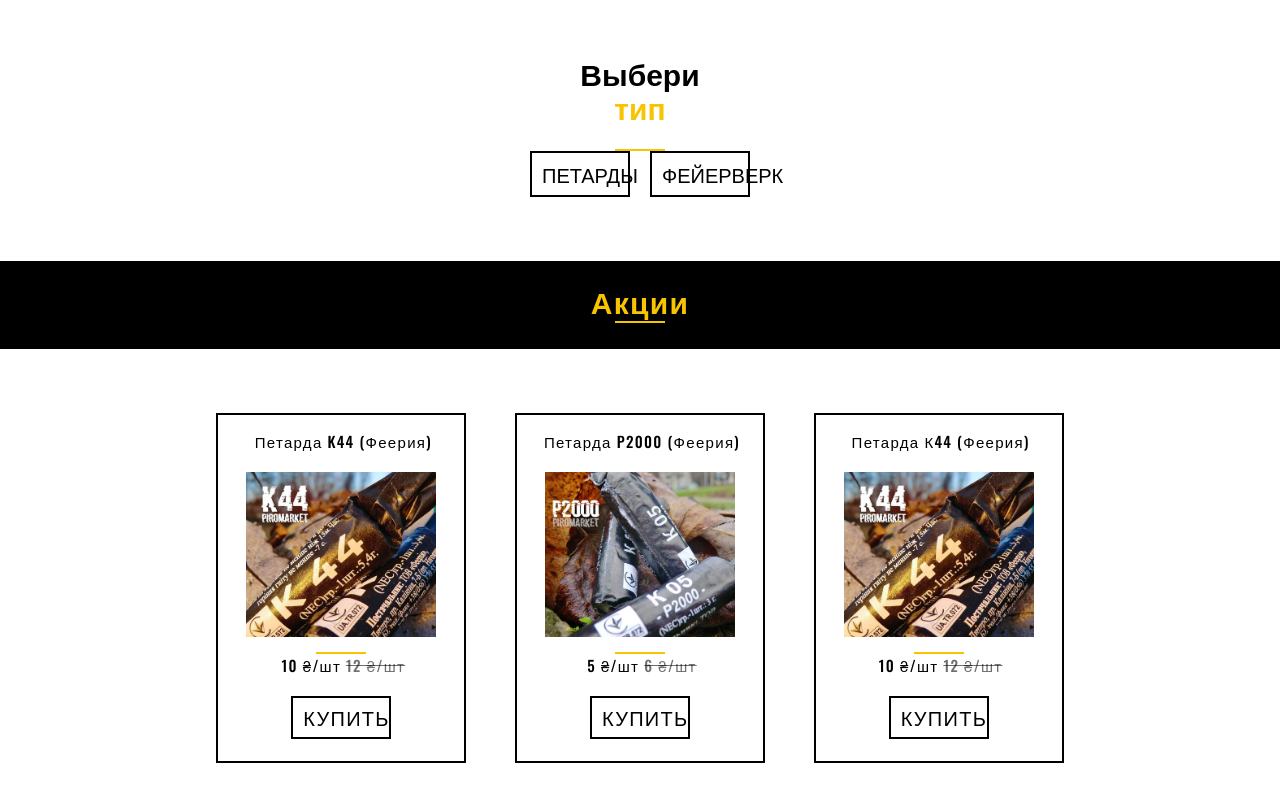
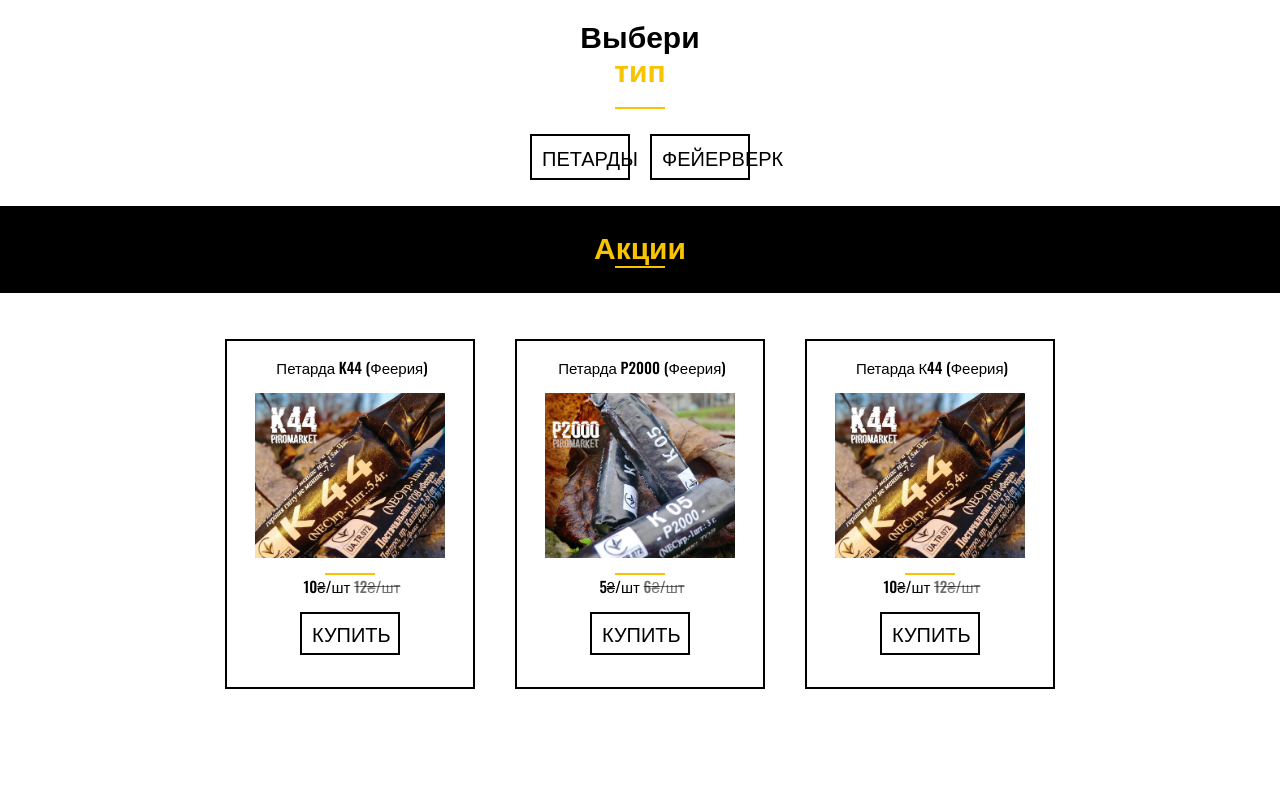
Before and after one commit to kvartalshow/piromarket, a plain HTML site: page index.html in a window 1280 px wide. Shown: the part 65-866 px from the top of the page. After the commit the page ends 800 px from the top, so only its background shows below. Drawn offline with nearby package versions, Linux system fonts and the light colour scheme; a web font is replaced by a local one.

Commit message:
Add promo-block, edit main and menu

```diff
--- a/css/main.css
+++ b/css/main.css
@@ -3,14 +3,14 @@
 }
 
 .change-block {
-    padding: 5% 15%;
+    padding: 2% 15%;
     background-color: var(--WHITE);
 }
 
 .change-title {
     width: 100%;
     color: var(--BLACK);
-    margin-bottom: 2.5%;
+    margin-bottom: 2%;
 }
 
 .change-title span {
@@ -40,11 +40,10 @@
 }
 
 .change-block-button {
+    padding-top: 2.9%;
     display: flex;
     justify-content: center;
     align-content: center;
 }
 
-.g-line-in-change-block {
-    margin-bottom: 2.9%;
-}
+.g-line-in-change-block {}
--- a/css/promo.css
+++ b/css/promo.css
@@ -10,16 +10,19 @@
     font-size: 30px;
 }
 
+.promo-block {
+    background-color: var(--WHITE);
+}
+
 .promo-block-item-wrapper {
+    max-width: 1300px;
     display: flex;
     justify-content: center;
-    background-color: var(--WHITE);
-    padding: 5% 15%;
+    align-content: center;
+    padding: 2% 15%;
+    margin: 0 auto;
 }
 
-.promo-block {
-    letter-spacing: 1.3px;
-}
 
 .promo-block-item {
     width: 250px;
@@ -27,7 +30,7 @@
 
 
     border: 2px var(--BLACK) solid;
-    margin: 0 auto;
+    margin: 20px;
     padding-top: 15px;
     position: relative;
     transition: 0.5s;
@@ -76,7 +79,7 @@
     margin: 0 auto;
 
     text-align: center;
-    padding-bottom: 20px;
+    padding-bottom: 15px;
     font-size: 15px;
     font-weight: 500;
     color: var(--BLACK);
```
Also changed, not shown: index.html (+3 -3 lines), css/contact.css (added), 1 other file.
